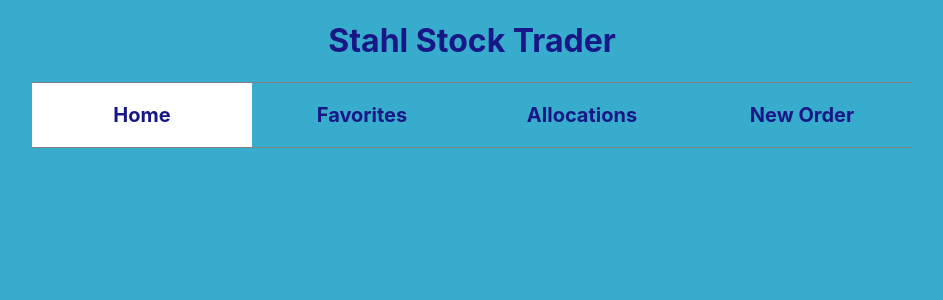
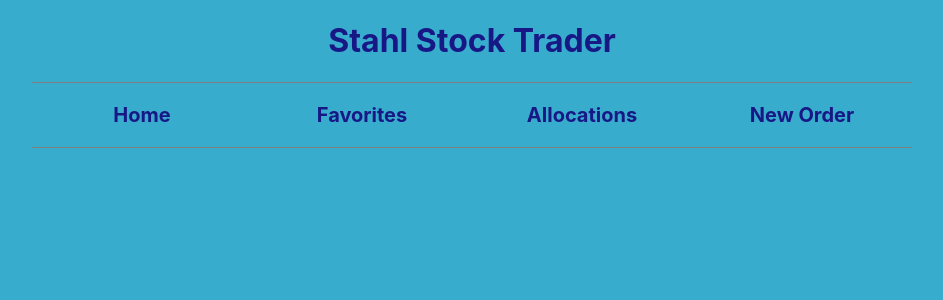
Before and after one commit to Andrewstahl/phase-2-final-project, a React (Create React App) app: page / in a window 1280 px wide. Shown: the top 300 px of the page, without its empty margins (168-1111 px from the left). Built offline with nearby package versions, Linux system fonts and the light colour scheme; data requests are answered from the project's data file.

Commit message:
Changes to home page location

```diff
--- a/src/Components/NavBar.js
+++ b/src/Components/NavBar.js
@@ -33,7 +33,7 @@ export default function NavBar() {
       <div style={{ ...navLinkStyles }}>
         {/* <h3>NavBar Placeholder</h3> */}
         <NavLink
-          to="/"
+          to="/home"
           exact
           style={({ isActive }) => (
             isActive ? linkStylesActive : linkStyles
```
